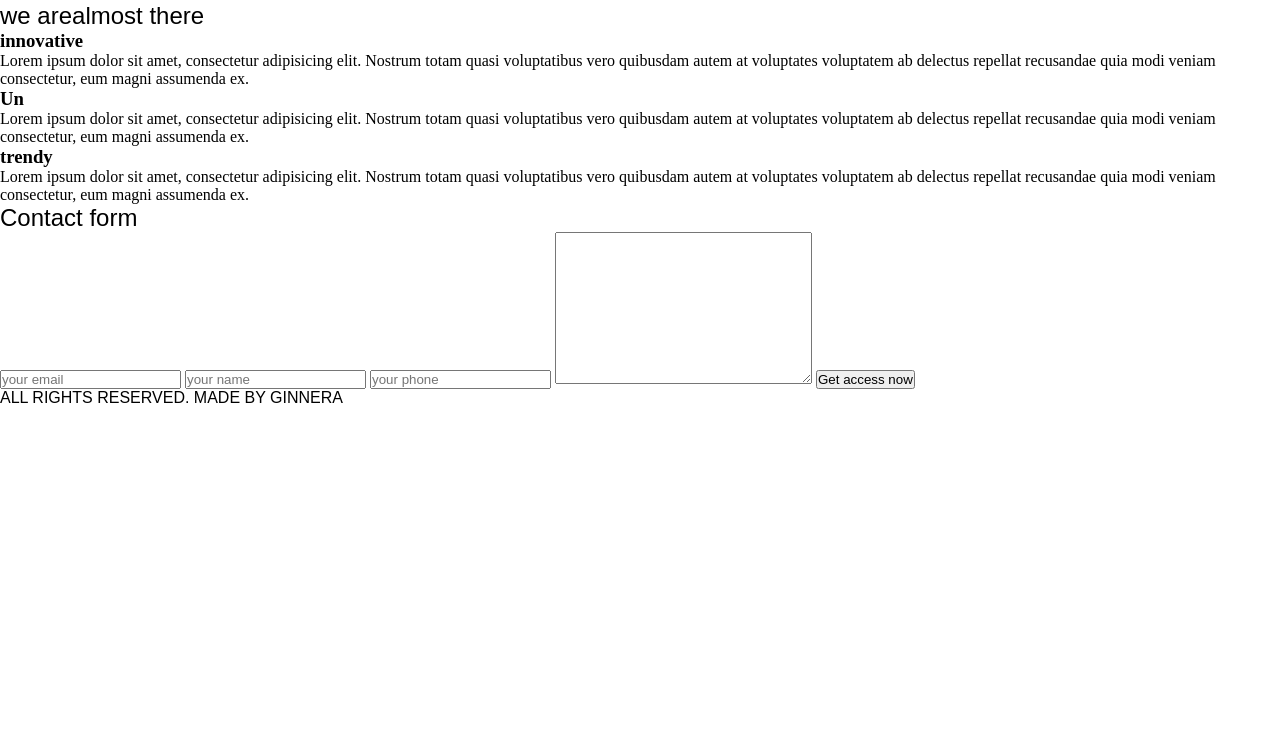
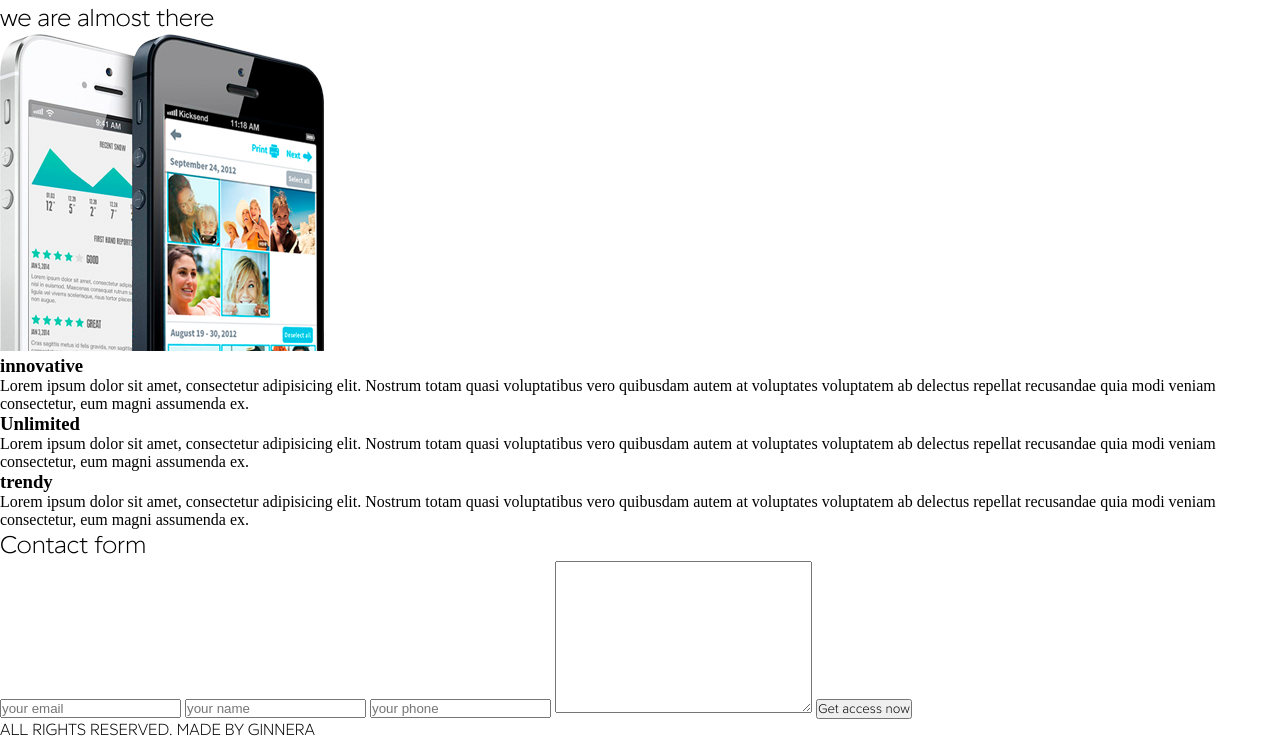
Before and after one commit to KolchevYarik/kolchevyarik.github.io, a plain HTML site: page Portfolio/Easy site/index.html in a window 1280 px wide. Shown: the part 177-917 px from the top of the page. Before the commit the page ends 800 px from the top, so only its background shows below. Drawn offline with Linux system fonts and the light colour scheme.

Commit message:
Update index.html

```diff
--- a/Portfolio/Easy site/index.html
+++ b/Portfolio/Easy site/index.html
@@ -5,6 +5,7 @@
 		<meta charset="UTF-8">
 		<title>Document</title>
 		<link rel="stylesheet" href="style.css">
+	  <link rel="stylesheet" href="fonts.css">
 	</head>
 
 	<body>
@@ -14,12 +15,14 @@
 			</div>
 		</header>
 		<main>
-			<section class="banner"><div class="banner_text">
-				<h1>we are<span>almost</span> there</h1>
+			<section class="banner">
+				<div class="banner_text">
+				<h1>we are <span>almost</span> there</h1>
+			 </div>
+			<div class="banner_image">
+				<img src="images/phones.png" alt="">
 			</div>
-			<div class="banner_img"></div>
-
-		</section>
+			</section>
 		<section class="definition">
 			<div class="container">
 				<div class="definition_item">
@@ -28,7 +31,7 @@
 					<p>Lorem ipsum dolor sit amet, consectetur adipisicing elit. Nostrum totam quasi voluptatibus vero quibusdam autem at voluptates voluptatem ab delectus repellat recusandae quia modi veniam consectetur, eum magni assumenda ex.</p>
 				</div>
 				<div class="definition_item">
-					<h3>Un</h3>
+					<h3>Unlimited</h3>
 					<i class="icon"></i>
 					<p>Lorem ipsum dolor sit amet, consectetur adipisicing elit. Nostrum totam quasi voluptatibus vero quibusdam autem at voluptates voluptatem ab delectus repellat recusandae quia modi veniam consectetur, eum magni assumenda ex.</p>
 				</div>
@@ -37,11 +40,10 @@
 					<i class="icon"></i>
 					<p>Lorem ipsum dolor sit amet, consectetur adipisicing elit. Nostrum totam quasi voluptatibus vero quibusdam autem at voluptates voluptatem ab delectus repellat recusandae quia modi veniam consectetur, eum magni assumenda ex.</p>
 				</div>
+				<div class="clear"></div>
 			</div>
 		</section>
-
-
-			<section class="form">
+    <section class="form">
 				<div class="container">
 					<h2>Contact form</h2>
 					<form action="">
```
